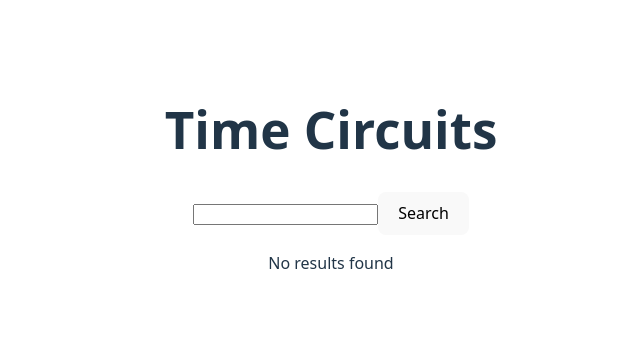
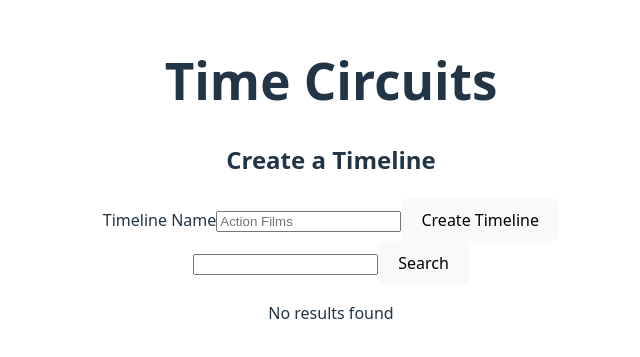
Before and after one commit to danpgomez/time-circuits, a React (Vite) app: page / in a window 1280 px wide. Shown: the part 221-578 px from the top of the page, without its empty margins (309-949 px from the left). Built offline with nearby package versions, Linux system fonts and the light colour scheme.

Commit message:
Create TimelineForm

```diff
--- a/src/App.jsx
+++ b/src/App.jsx
@@ -2,24 +2,27 @@ import React from "react";
 import './App.css'
 import Search from "./components/Search";
 import ResultsGrid from './components/ResultsGrid';
+import TimelineForm from "./components/TimelineForm";
 
 function App() {
   const [results, setResults] = React.useState([])
   const [status, setStatus] = React.useState("idle");
   const [selectedItems, setSelectedItems] = React.useState([]);
+  const [timelines, setTimelines] = React.useState([]);
 
   return (
     <>
+      <TimelineForm setTimelines={setTimelines} />
       <Search
-        setResults={ setResults }
-        status={ status }
-        setStatus={ setStatus }
+        setResults={setResults}
+        status={status}
+        setStatus={setStatus}
       />
       <ResultsGrid
-        searchResults={ results }
-        status={ status }
-        selectedItems={ selectedItems }
-        setSelectedItems={ setSelectedItems }
+        searchResults={results}
+        status={status}
+        selectedItems={selectedItems}
+        setSelectedItems={setSelectedItems}
       />
     </>
   )
--- /dev/null
+++ b/src/components/TimelineForm/TimelineForm.jsx
@@ -0,0 +1,27 @@
+function TimelineForm({ setTimelines }) {
+
+    function handleSubmit(event) {
+        event.preventDefault();
+        const formData = new FormData(event.target);
+        const newTimeline = {
+            id: crypto.randomUUID(),
+            name: formData.get("timeline-name"),
+            movies: []
+        };
+        setTimelines(newTimeline);
+    }
+
+    return <form action="" className="timeline-form" onSubmit={event => handleSubmit(event)}>
+        <h2>Create a Timeline</h2>
+        <label htmlFor="timeline-name">Timeline Name</label>
+        <input
+            type="text"
+            id="timeline-name"
+            name="timeline-name"
+            placeholder="Action Films"
+        />
+        <button>Create Timeline</button>
+    </form>
+}
+
+export default TimelineForm;
--- /dev/null
+++ b/src/components/TimelineForm/index.js
@@ -0,0 +1,2 @@
+export * from "./TimelineForm.jsx";
+export { default } from "./TimelineForm.jsx";
```
